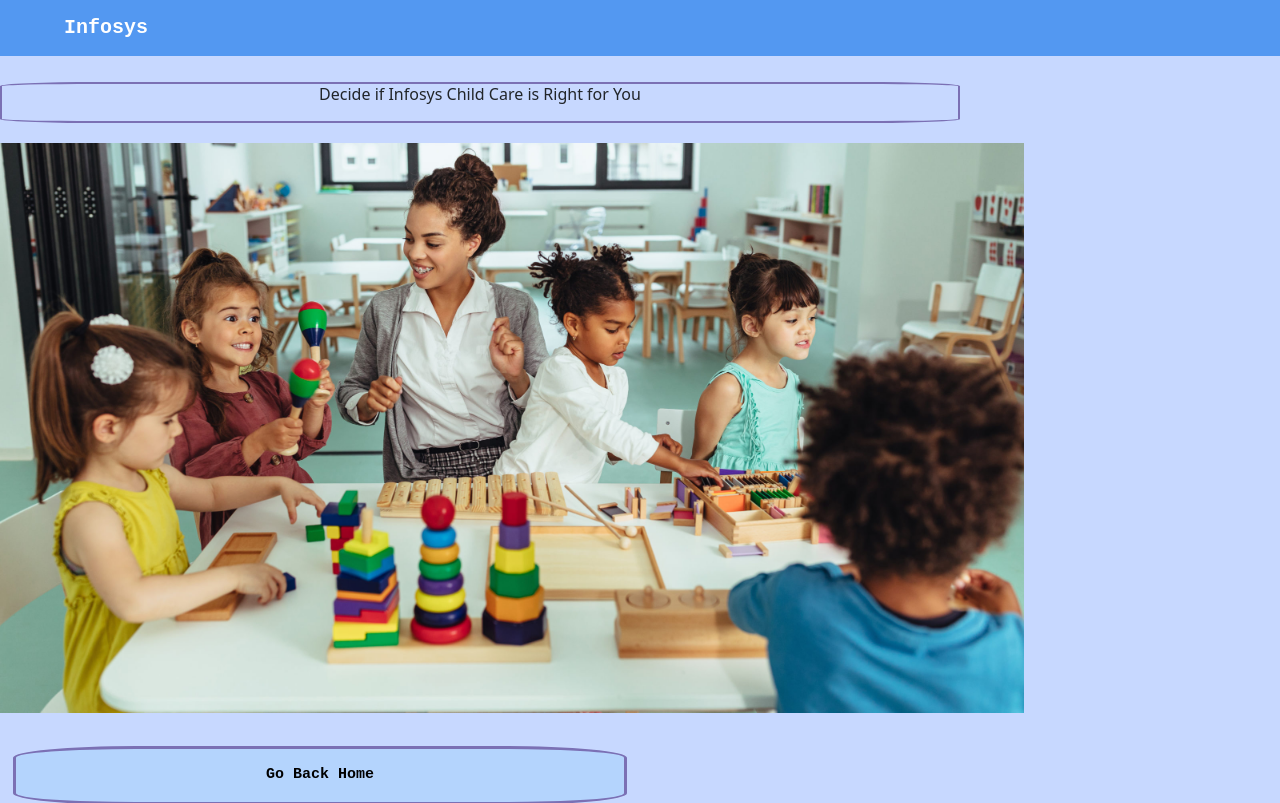
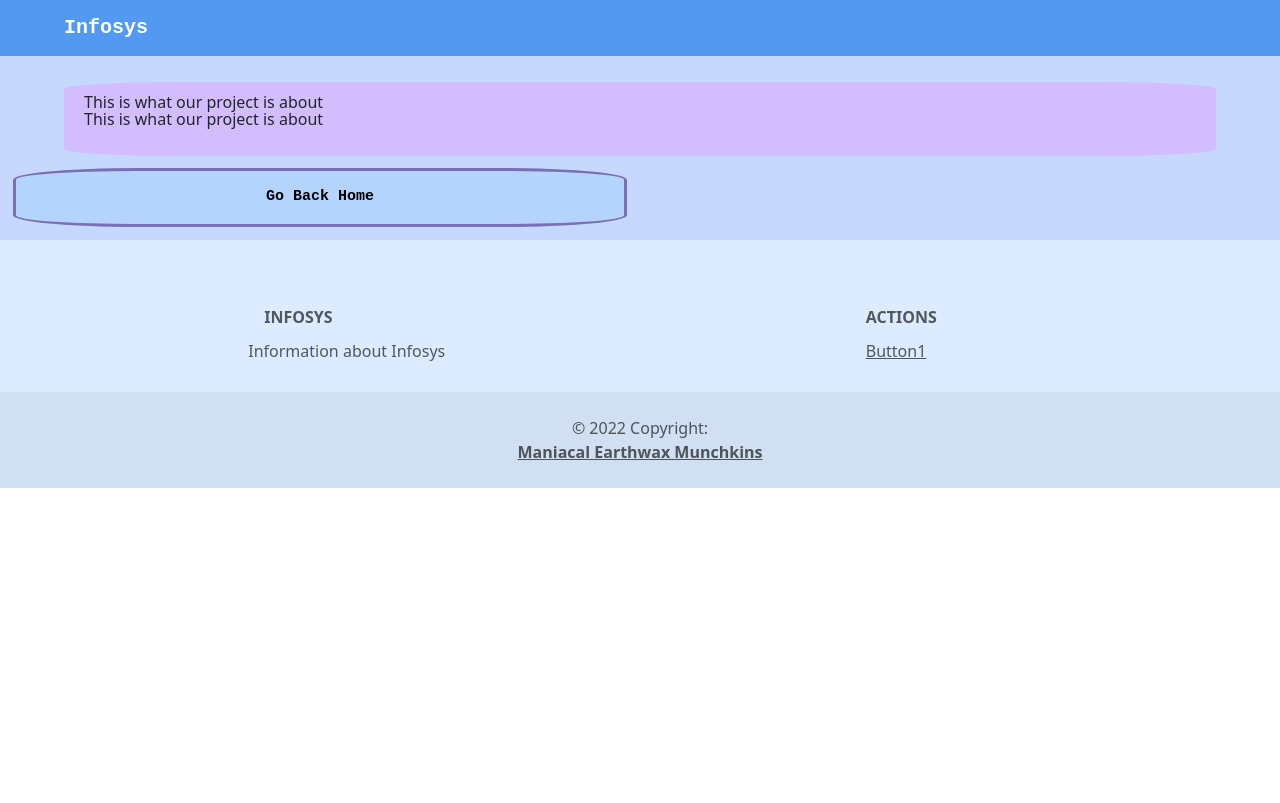
Before and after one commit to largeweb/bizhacks-2022, a React (Create React App) app in the folder mem-pwa/: page /about in a window 1280 px wide. Shown: the top 803 px of the page. Built offline with nearby package versions, Linux system fonts and the light colour scheme.

Commit message:
committed from script, no message specified

```diff
--- a/mem-pwa/src/App.css
+++ b/mem-pwa/src/App.css
@@ -153,10 +153,19 @@ p {
 }
 
 .childcareTopDiv {
-  width: 75%;
+  width: 90%;
+  margin-left: 5%;
   text-align: center;
   padding: 10px;
   /* height: 100px; */
   border-radius: 10%;
   border: 2px solid var(--border-color);
 }
+
+.aboutdiv {
+  padding: 20px;
+  width: 90%;
+  margin-left: 5%;
+  background-color: var(--menu-color);
+  border-radius: 10%;
+}
--- /dev/null
+++ b/mem-pwa/src/Login.js
@@ -0,0 +1,48 @@
+import React from 'react';
+import './App.css';
+import Navbar from "./components/Navbar"
+import HomeMenuAdmin from "./pages/HomeMenuAdmin"
+import HomeMenuUser from "./pages/HomeMenuUser"
+import Footer from "./components/Footer"
+import {useState, useEffect} from "react"
+import "bootstrap/dist/css/bootstrap.min.css";
+import { MDBFooter } from 'mdb-react-ui-kit';
+import {Link} from "react-router-dom";
+import { db } from "./firebase"
+
+function Login() {
+
+  const [isAdmin, setIsAdmin] = useState(false)
+  const [user, setUser] = useState(false)
+  const [input, setInput] = useState(false)
+
+  useEffect(() => {
+
+  },[user]);
+
+  return (
+    <div class="homediv">
+      <Navbar />
+      {/* {isAdmin
+        ? <HomeMenuAdmin />
+        : <HomeMenuUser />
+      } */}
+      {/* ⚠️ TRY TO ADMIN PROTECT THIS BUTTON ⚠️ */}
+      {/* It makes sense to */}
+      <div className="switchdiv">
+          <div>
+            <p>🔴 Logged Out</p>
+            <input onChange={(e) => setInput(e.target.value)} type="text" placeholder='infosys ID'></input>
+            <Link to={input}><button className={"switchButton"} onClick={(e) => setUser(e.target.value)}>Login to ID #{input}</button></Link>
+          </div>
+          <div>
+            <p>🟢 Logged In</p>
+            <button className={"switchButton"} onClick={(e) => setIsAdmin(true)}>Switch to Admin</button>
+          </div>
+      </div>
+      <Footer />
+    </div>
+  );
+}
+
+export default Login;
--- a/mem-pwa/src/index.js
+++ b/mem-pwa/src/index.js
@@ -3,6 +3,7 @@ import ReactDOM from 'react-dom/client';
 import { BrowserRouter, Routes, Route } from "react-router-dom";
 import './index.css';
 import App from './App';
+import Login from './Login';
 import CubiclePage from './pages/CubiclePage';
 import CubicleManager from './pages/CubicleManager';
 import ChildCarePage from './pages/ChildCarePage';
@@ -21,6 +22,7 @@ root.render(
     <BrowserRouter>
       <Routes>
         <Route path="/" element={<App/>} />
+        <Route path="/app" element={<App/>} />
         <Route path="/cubicle" element={<CubiclePage/>} />
         <Route path="/cubiclemanager" element={<CubicleManager/>} />
         <Route path="/childcare" element={<ChildCarePage />} />
--- a/mem-pwa/src/pages/AboutPage.js
+++ b/mem-pwa/src/pages/AboutPage.js
@@ -12,13 +12,13 @@ import child1 from "../images/child1.jpeg"
 function ChildCarePage() {
  return (
   <div className='homediv'>
-      <Navbar />
-      <div className='childcareTopDiv'>
-        <p>Decide if Infosys Child Care is Right for You</p>
-      </div>
-      <img className='childcareimage' src={child1}></img>
+    <Navbar />
+    <div className='aboutdiv'>
+      <p>This is what our project is about</p>
+      <p>This is what our project is about</p>
+    </div>
 	  <Link to="/"><button className='menuButton'>Go Back Home</button></Link>
-      <Footer />
+    <Footer />
   </div>
  )
 }
--- a/mem-pwa/src/pages/ChildCareManagerPage.js
+++ b/mem-pwa/src/pages/ChildCareManagerPage.js
@@ -9,18 +9,22 @@ import Navbar from "../components/Navbar"
 import Footer from "../components/Footer"
 import child1 from "../images/child1.jpeg"
 
-function ChildCarePage() {
+function ChildCareManagerPage() {
  return (
   <div className='homediv'>
-      <Navbar />
-      <div className='childcareTopDiv'>
-        <p>Decide if Infosys Child Care is Right for You</p>
-      </div>
-      <img className='childcareimage' src={child1}></img>
+    <Navbar />
 	  <Link to="/"><button className='menuButton'>Go Back Home</button></Link>
-      <Footer />
+    <div className='childcareTopDiv'>
+      Infosys Child Care Manager
+    </div>
+    {/* <img className='childcareimage' src={child1}></img> */}
+    <div className='childcareTopDiv'>
+      Check ins...
+    </div>
+	  <Link to="/"><button className='menuButton'>Go Back Home</button></Link>
+    <Footer />
   </div>
  )
 }
 
-export default ChildCarePage;
+export default ChildCareManagerPage;
--- a/mem-pwa/src/pages/ChildCarePage.js
+++ b/mem-pwa/src/pages/ChildCarePage.js
@@ -12,13 +12,17 @@ import child1 from "../images/child1.jpeg"
 function ChildCarePage() {
  return (
   <div className='homediv'>
-      <Navbar />
-      <div className='childcareTopDiv'>
-        <p>Decide if Infosys Child Care is Right for You</p>
-      </div>
-      <img className='childcareimage' src={child1}></img>
+    <Navbar />
 	  <Link to="/"><button className='menuButton'>Go Back Home</button></Link>
-      <Footer />
+    <div className='childcareTopDiv'>
+      Decide if Infosys Child Care is Right for You
+    </div>
+    <img className='childcareimage' src={child1}></img>
+    <div className='childcareTopDiv'>
+      Check in your child here
+    </div>
+	  <Link to="/"><button className='menuButton'>Go Back Home</button></Link>
+    <Footer />
   </div>
  )
 }
--- a/mem-pwa/src/pages/RDPManagerPage.js
+++ b/mem-pwa/src/pages/RDPManagerPage.js
@@ -9,18 +9,19 @@ import Navbar from "../components/Navbar"
 import Footer from "../components/Footer"
 import child1 from "../images/child1.jpeg"
 
-function ChildCarePage() {
+function RDPManagerPage() {
  return (
   <div className='homediv'>
-      <Navbar />
-      <div className='childcareTopDiv'>
-        <p>Decide if Infosys Child Care is Right for You</p>
-      </div>
-      <img className='childcareimage' src={child1}></img>
+    <Navbar />
 	  <Link to="/"><button className='menuButton'>Go Back Home</button></Link>
-      <Footer />
+    <div className='childcareTopDiv'>
+      View & Deal with Requests
+    </div>
+    {/* <img className='childcareimage' src={child1}></img> */}
+    <Link to="/"><button className='menuButton'>Go Back Home</button></Link>
+    <Footer />
   </div>
  )
 }
 
-export default ChildCarePage;
+export default RDPManagerPage;
--- a/mem-pwa/src/pages/RDPRequestPage.js
+++ b/mem-pwa/src/pages/RDPRequestPage.js
@@ -9,18 +9,19 @@ import Navbar from "../components/Navbar"
 import Footer from "../components/Footer"
 import child1 from "../images/child1.jpeg"
 
-function ChildCarePage() {
+function RDPRequestPage() {
  return (
   <div className='homediv'>
-      <Navbar />
-      <div className='childcareTopDiv'>
-        <p>Decide if Infosys Child Care is Right for You</p>
-      </div>
-      <img className='childcareimage' src={child1}></img>
+    <Navbar />
 	  <Link to="/"><button className='menuButton'>Go Back Home</button></Link>
-      <Footer />
+    <div className='childcareTopDiv'>
+      Request RDP Access on Your Infosys Desktop
+    </div>
+    {/* <img className='childcareimage' src={child1}></img> */}
+    <Link to="/"><button className='menuButton'>Go Back Home</button></Link>
+    <Footer />
   </div>
  )
 }
 
-export default ChildCarePage;
+export default RDPRequestPage;
--- a/mem-pwa/src/pages/SocialHolidaysManagerPage.js
+++ b/mem-pwa/src/pages/SocialHolidaysManagerPage.js
@@ -9,18 +9,18 @@ import Navbar from "../components/Navbar"
 import Footer from "../components/Footer"
 import child1 from "../images/child1.jpeg"
 
-function ChildCarePage() {
+function SocialHolidaysManagerPage() {
  return (
   <div className='homediv'>
-      <Navbar />
-      <div className='childcareTopDiv'>
-        <p>Decide if Infosys Child Care is Right for You</p>
-      </div>
-      <img className='childcareimage' src={child1}></img>
+    <Navbar />
 	  <Link to="/"><button className='menuButton'>Go Back Home</button></Link>
-      <Footer />
+    <div className='childcareTopDiv'>
+      Social Holidays Manager
+    </div>
+	  <Link to="/"><button className='menuButton'>Go Back Home</button></Link>
+    <Footer />
   </div>
  )
 }
 
-export default ChildCarePage;
+export default SocialHolidaysManagerPage;
--- a/mem-pwa/src/pages/SocialHolidaysPage.js
+++ b/mem-pwa/src/pages/SocialHolidaysPage.js
@@ -9,18 +9,19 @@ import Navbar from "../components/Navbar"
 import Footer from "../components/Footer"
 import child1 from "../images/child1.jpeg"
 
-function ChildCarePage() {
+function SocialHolidaysPage() {
  return (
   <div className='homediv'>
-      <Navbar />
-      <div className='childcareTopDiv'>
-        <p>Decide if Infosys Child Care is Right for You</p>
-      </div>
-      <img className='childcareimage' src={child1}></img>
+    <Navbar />
 	  <Link to="/"><button className='menuButton'>Go Back Home</button></Link>
-      <Footer />
+    <div className='childcareTopDiv'>
+      View Our Social Holidays!
+    </div>
+    <img className='childcareimage' src={child1}></img>
+	  <Link to="/"><button className='menuButton'>Go Back Home</button></Link>
+    <Footer />
   </div>
  )
 }
 
-export default ChildCarePage;
+export default SocialHolidaysPage;
```
